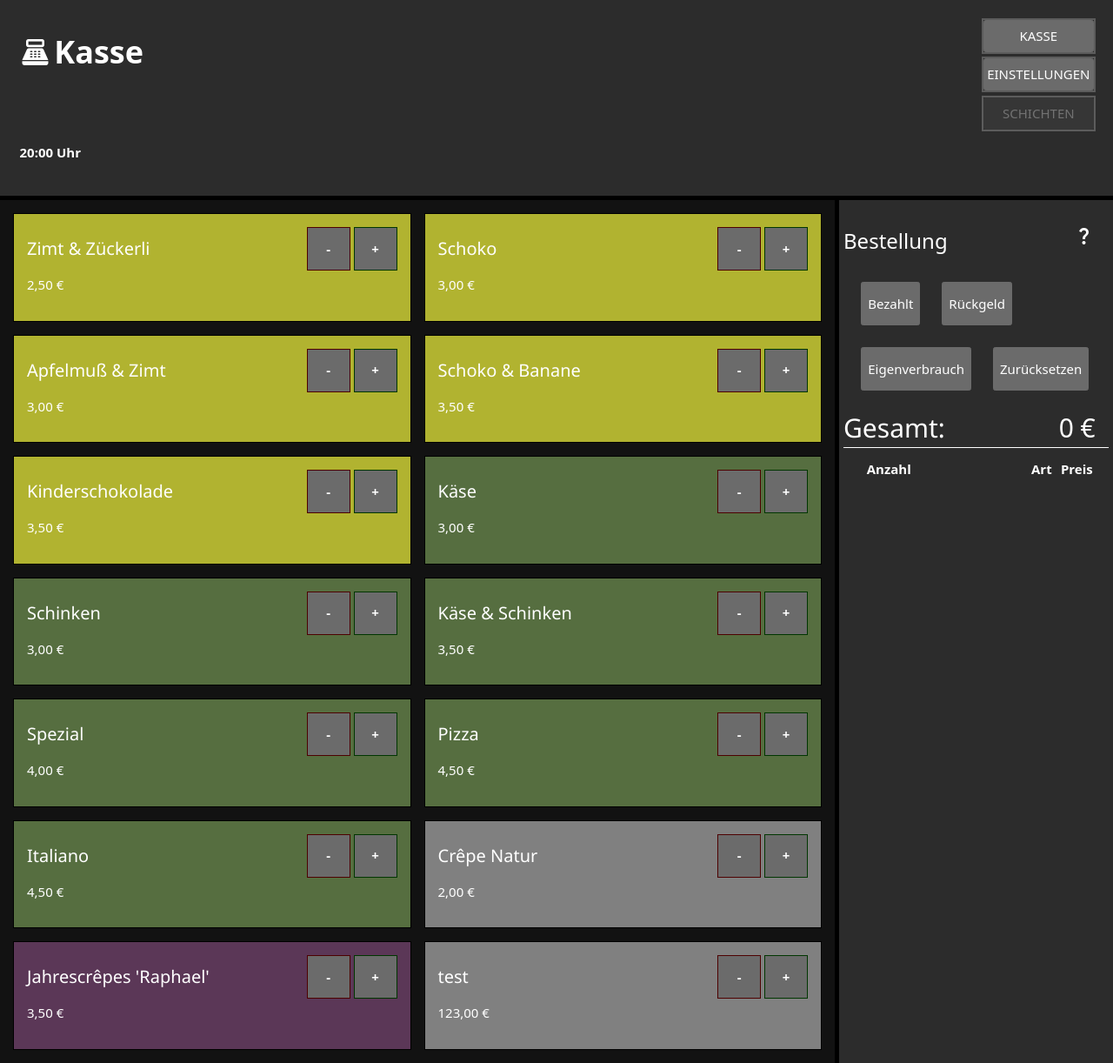
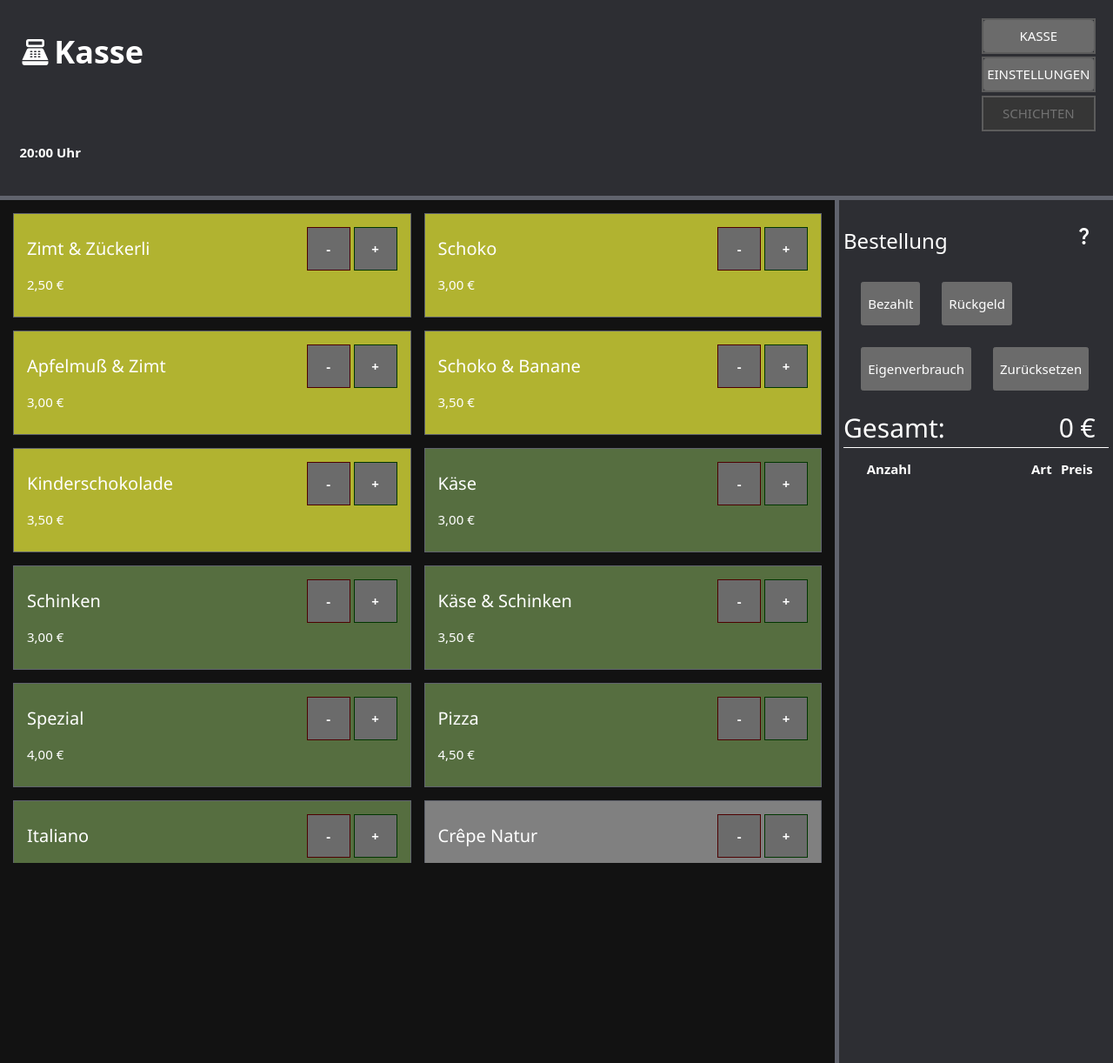
Before and after one commit to theWasweisich/cr-pes-interface, a Flask app: page / in a window 1280 px wide. Shown: the whole page at 87% size. Run offline with Flask 3, Linux system fonts and the light colour scheme; lists and menus that the app fills with data are empty.

Commit message:
Wow that looks like shit

```diff
--- a/static/css/global.css
+++ b/static/css/global.css
@@ -5,10 +5,11 @@
     --clr-crepe-purple: rgb(91, 55, 87);
     --clr-crepe-green: rgb(86, 110, 64);
     --clr-crepe-yellow: rgb(177, 179.25, 48);
-    --clr-primary-surface: rgb(44, 44, 44);
+    --clr-primary-surface: rgb(45, 46, 51);
     --clr-secondary-surface: rgb(88, 88, 88);
     --clr-ok: rgb(0, 54, 0);
     --clr-caution: rgb(77, 0, 0);
+    --clr-primary-border: rgb(96, 99, 109);
 }
 
 * {
--- a/static/css/header_style.css
+++ b/static/css/header_style.css
@@ -6,7 +6,7 @@
 
 header {
     background-color: var(--clr-primary-surface);
-    border-bottom: 5px solid black;
+    border-bottom: 5px solid var(--clr-primary-border);
     display: grid;
     grid-template-columns: 1fr min-content;
     padding: 1.5rem;
--- a/static/css/index.css
+++ b/static/css/index.css
@@ -10,46 +10,41 @@
 html, body {
     margin: 0;
     padding: 0;
-    /* overflow: hidden; */
+    width: 100%;
+    overflow-x: hidden;
+    height: 100;
 }
 
 #main {
     display: grid;
     grid-template-columns: 1fr 25%;
-    height: 100%;
+    height: inherit;
 }
 
 #side_nav {
-    border-left: 5px solid black;
+    border-left: 5px solid var(--clr-primary-border);
     padding: 5px;
     background-color: var(--clr-primary-surface);
     position: relative;
-    height: 100%;
-
     span {
         float: right;
-        margin-right: 5%;
+    margin-right: 5%;
     }
-
     h2 {
         border-bottom: 1px solid;
     }
-
     table {
         margin-left: 5%;
-        margin-right: 5%;
-        width: 90%;
+    margin-right: 5%;
+    width: 90%;
     }
-
     th {
         padding-bottom: 15px;
-        text-align: right;
+    text-align: right;
     }
-
     td {
         text-align: right;
     }
-
     table td + td {
         border-left: 1px solid black;
     }
@@ -75,6 +70,12 @@ html, body {
     padding: 1em;
     input[type="number"] {
         background-color: white;
+    }
+    height: calc(100% - 230px);
+    overflow-y: scroll;
+
+    > div {
+        min-height: 120px;
     }
 }
 
@@ -135,12 +136,8 @@ html, body {
 #content {
 
     .crepe_container {
-        border: 1px solid black;
+        border: 1px solid var(--clr-primary-border);
         padding: 15px;
         /* background-color: rgba(0, 0, 0, 0.2); */
     }
 }
-
-::-webkit-scrollbar {
-    display: block;
-}
```
